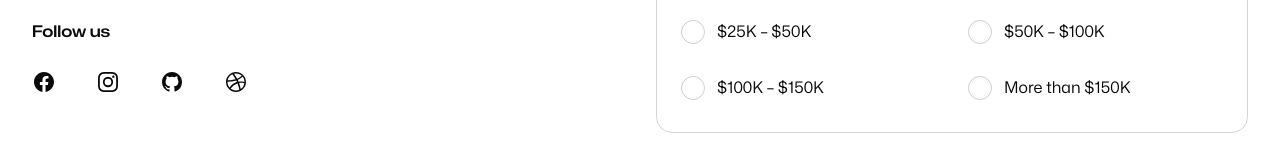
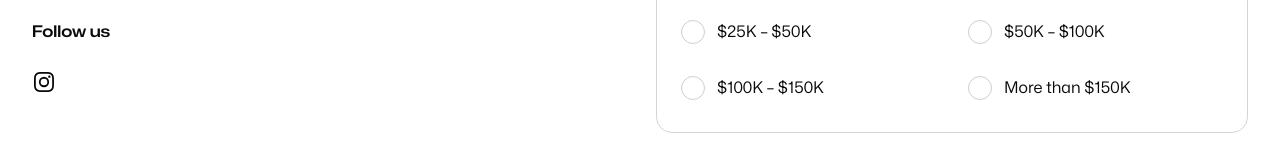
Before and after one commit to linuxbo/LinusandLevi, a Next.js app: page /contact in a window 1280 px wide. Shown: the part 1142-1302 px from the top of the page. Built offline with nearby package versions, Linux system fonts and the light colour scheme.

Commit message:
Added in some social media stuff
Removed facebook, github and dribble. Added in Instagram

```diff
--- a/src/components/SocialMedia.jsx
+++ b/src/components/SocialMedia.jsx
@@ -50,10 +50,8 @@ function DribbbleIcon(props) {
 }
 
 export const socialMediaProfiles = [
-  { title: 'Facebook', href: 'https://facebook.com', icon: FacebookIcon },
-  { title: 'Instagram', href: 'https://instagram.com', icon: InstagramIcon },
-  { title: 'GitHub', href: 'https://github.com', icon: GitHubIcon },
-  { title: 'Dribbble', href: 'https://dribbble.com', icon: DribbbleIcon },
+   { title: 'Instagram', href: 'https://instagram.com/linusandleviadventures/', icon: InstagramIcon },
+
 ]
 
 export function SocialMedia({ className, invert = false }) {
```
